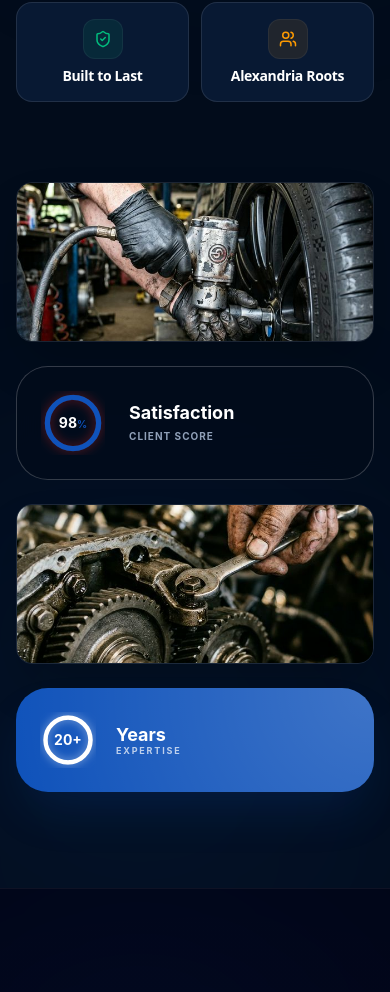
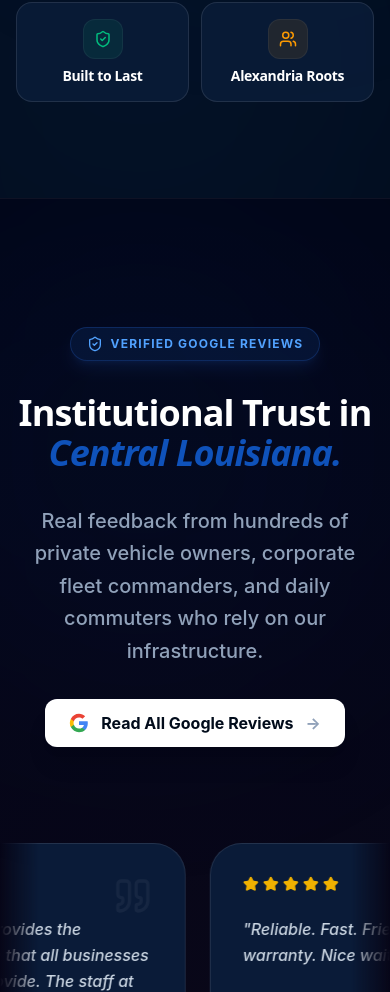
Before and after one commit to Founditmarketing/national, a React (Vite) app: page / in a window 390 px wide. Shown: the part 3766-4758 px from the top of the page. Built offline with nearby package versions, Linux system fonts and the light colour scheme.

Commit message:
Hide WhyChooseUs imagery on mobile explicitly to condense scrolling length further

```diff
--- a/src/components/WhyChooseUs.tsx
+++ b/src/components/WhyChooseUs.tsx
@@ -89,7 +89,7 @@ export default function WhyChooseUs() {
             whileInView={{ opacity: 1, scale: 1 }}
             viewport={{ once: true }}
             transition={{ duration: 0.8, ease: [0.16, 1, 0.3, 1] }}
-            className="relative"
+            className="relative hidden sm:block"
           >
             <div className="grid grid-cols-1 sm:grid-cols-2 gap-6">
               <div className="space-y-6 pt-0 sm:pt-12">
```
